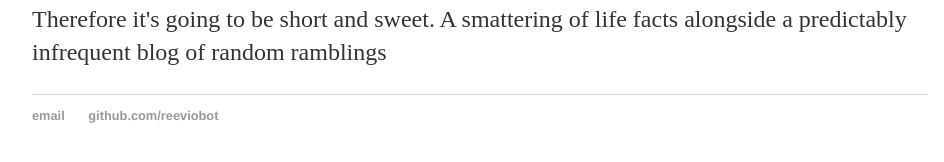
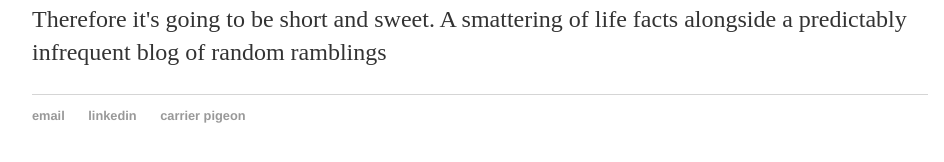
Before and after one commit to reeviobot/reeviobot.github.io, a Jekyll site: the page built from index.html, in a window 1280 px wide. Shown: the part 490-652 px from the top of the page, without its empty margins (160-1104 px from the left). Built offline with Jekyll 4.4.1, drawn with Linux system fonts in a browser that asks for light colours.

Commit message:
Update default.html
Edited footer links

```diff
--- a/_layouts/default.html
+++ b/_layouts/default.html
@@ -24,7 +24,8 @@
 			<footer>
 	    		<ul>
 	        		<li><a href="mailto:hello@jamiereeve.com">email</a></li>
-	        		<li><a href="https://github.com/reeviobot">github.com/reeviobot</a></li>
+	        		<li><a href="https://uk.linkedin.com/in/jamiereeve">linkedin</a></li>
+				<li><a href="https://flypigeon.co/">carrier pigeon</a></li>
 				</ul>
 			</footer>
 		</body>
```
